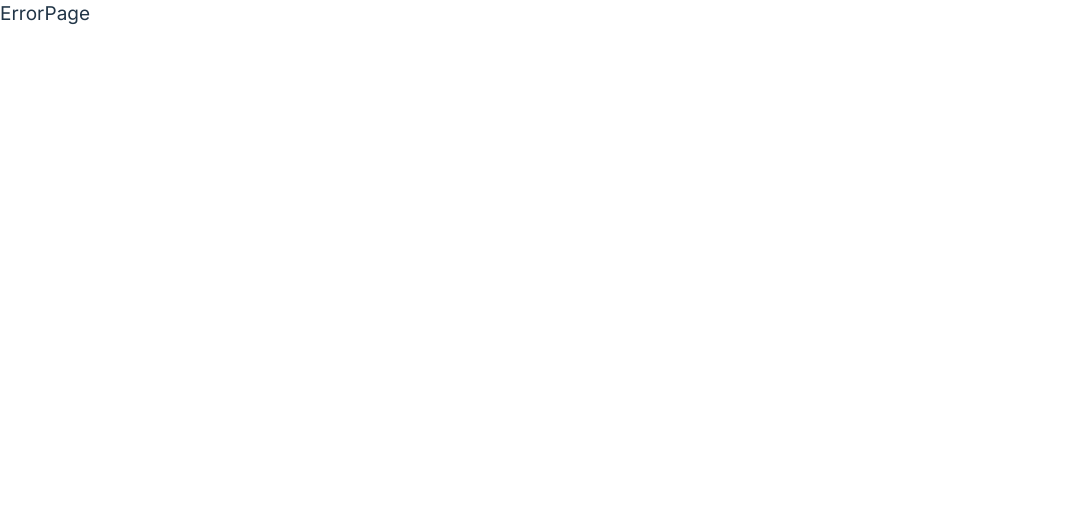
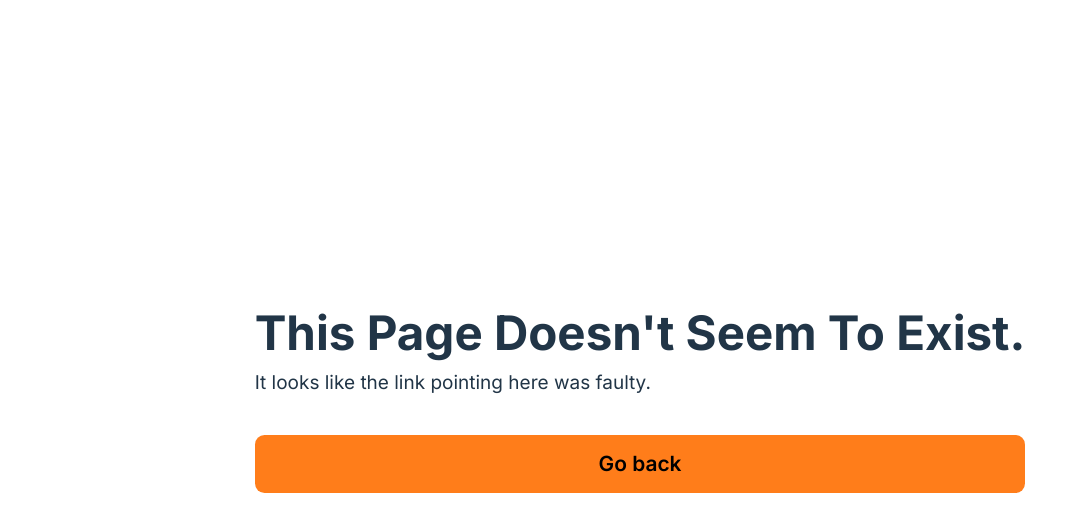
Before and after one commit to AJ-Tan/The-Odin-Project---Shopping-Cart, a React (Vite) app: page /cart in a window 1280 px wide. Before the commit this address had no page. Shown: the top 532 px of the page, without its empty margins (0-1087 px from the left). Built offline with nearby package versions, Linux system fonts and the light colour scheme.

Commit message:
Implemented error page.

```diff
--- a/src/Components/PageError.tsx
+++ /dev/null
@@ -1,5 +0,0 @@
-function ErrorPage() {
-  return <div>ErrorPage</div>;
-}
-
-export default ErrorPage;
--- /dev/null
+++ b/src/Components/PageError/PageError.tsx
@@ -0,0 +1,16 @@
+import { Link } from "react-router";
+import "./pageError.css";
+
+function PageError() {
+  return (
+    <div className="page-error">
+      <h1>This Page Doesn't Seem To Exist.</h1>
+      <p>It looks like the link pointing here was faulty.</p>
+      <Link className="primary-button " to="/">
+        Go back
+      </Link>
+    </div>
+  );
+}
+
+export default PageError;
--- /dev/null
+++ b/src/Components/PageError/pageError.css
@@ -0,0 +1,19 @@
+.page-error {
+  display: flex;
+  justify-content: center;
+  flex-direction: column;
+  height: 100%;
+  max-width: var(--page-wrapper-mw);
+  margin-inline: auto;
+  h1 {
+    font-size: 2.5rem;
+  }
+
+  p {
+    margin-block-start: 0.5rem;
+  }
+
+  a {
+    margin-block-start: 2rem;
+  }
+}
--- a/src/routes.tsx
+++ b/src/routes.tsx
@@ -4,12 +4,12 @@ import type { RouteObject } from "react-router";
 import Products from "./Components/MainContent/Products/Products";
 import Checkout from "./Components/MainContent/Checkout/Checkout";
 import App from "./App";
-import ErrorPage from "./Components/PageError";
+import PageError from "./Components/PageError/PageError";
 
 export const routes: RouteObject[] = [
   {
     path: "/",
-    errorElement: <ErrorPage />,
+    errorElement: <PageError />,
     element: <App />,
   },
   {
```
Also changed, not shown: src/Components/MainContent/CommonComponent/ErrorPage/ErrorPage.tsx (deleted), src/Components/MainContent/CommonComponent/ErrorPage/errorPage.css (deleted).
